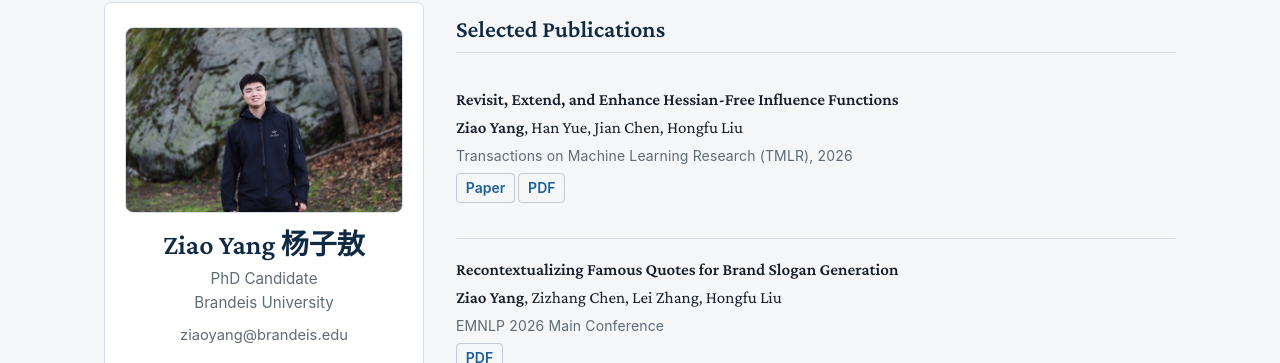
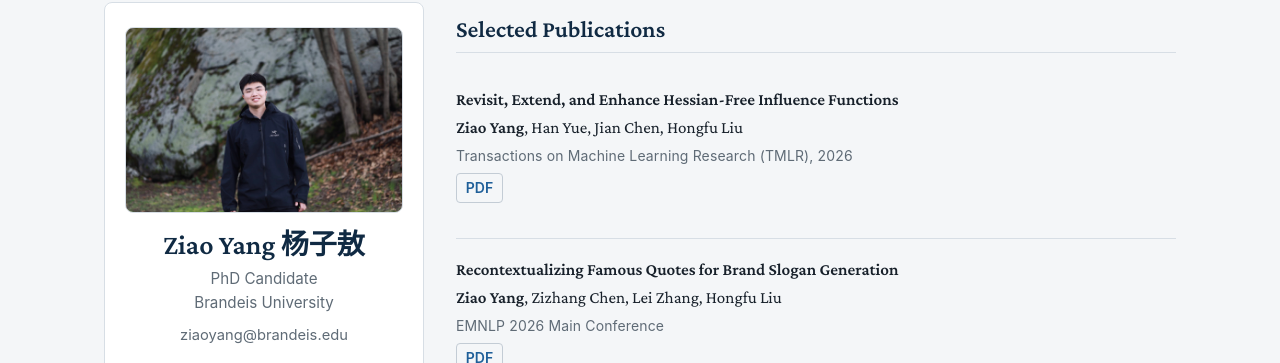
Before and after one commit to yangziao56/homepage, a Jekyll site: the page built from index.md, in a window 1280 px wide and 900 px high, scrolled down 1309 px. Shown: the part 81-444 px from the top of the window. Built offline with Jekyll 4.4.1, drawn with Linux system fonts in a browser that asks for light colours; our own code applies the rules of GitHub Pages for plain Markdown files.

Commit message:
Keep only PDF link for Hessian-free influence paper

```diff
--- a/index.md
+++ b/index.md
@@ -80,7 +80,7 @@ I am a final-year Ph.D. candidate in Computer Science at Brandeis University, ad
   <br>
   *Transactions on Machine Learning Research (TMLR), 2026*
   <br>
-  [Paper](https://openreview.net/forum?id=ijL2681Tau) [PDF](https://arxiv.org/pdf/2405.17490.pdf)
+  [PDF](https://arxiv.org/pdf/2405.17490.pdf)
 
 - **Recontextualizing Famous Quotes for Brand Slogan Generation**
   <br>
```
